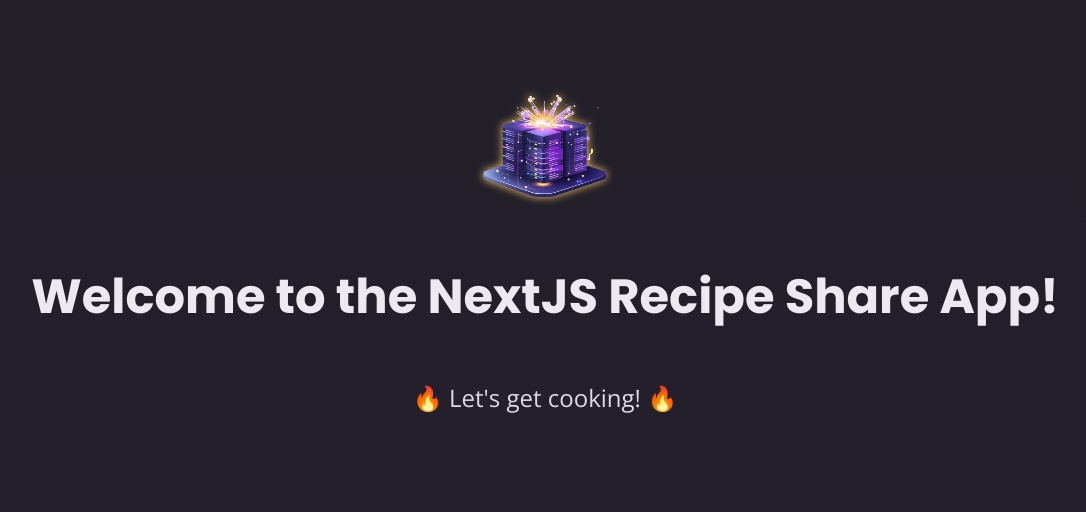
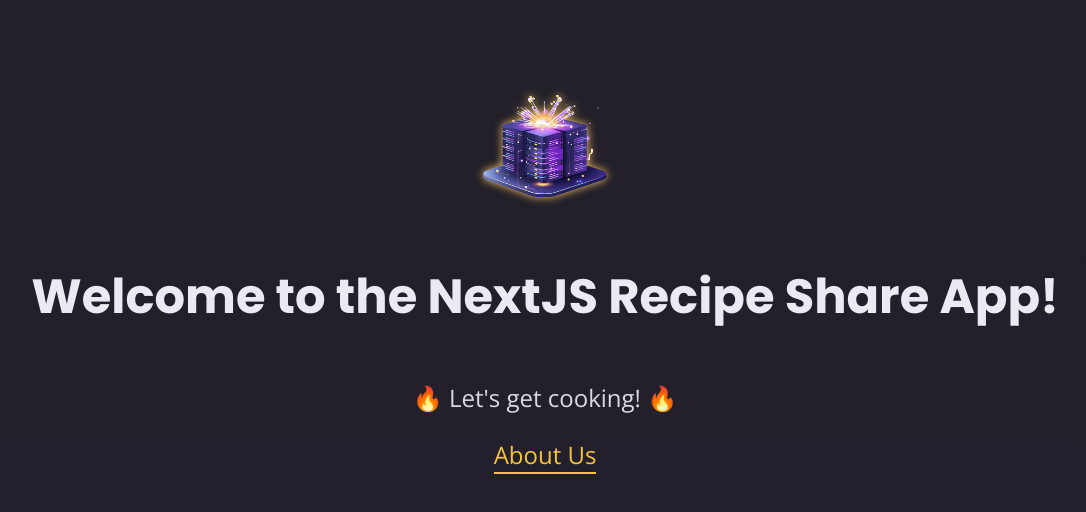
Before and after one commit to kazvee/next-demo-app, a Next.js app: page / in a window 1280 px wide. Shown: the top 512 px of the page, without its empty margins (95-1181 px from the left). Built offline with nearby package versions, Linux system fonts and the light colour scheme.

Commit message:
Add Link component to enable navigation to About page

```diff
--- a/app/page.js
+++ b/app/page.js
@@ -1,9 +1,14 @@
+import Link from "next/link";
+
 export default function Home() {
   return (
     <main>
       <img src="/logo.png" alt="A server surrounded by magic sparkles." />
       <h1>Welcome to the NextJS Recipe Share App!</h1>
       <p>🔥 Let&apos;s get cooking! 🔥</p>
+      <p>
+        <Link href="/about">About Us</Link>
+      </p>
     </main>
   );
 }
```
